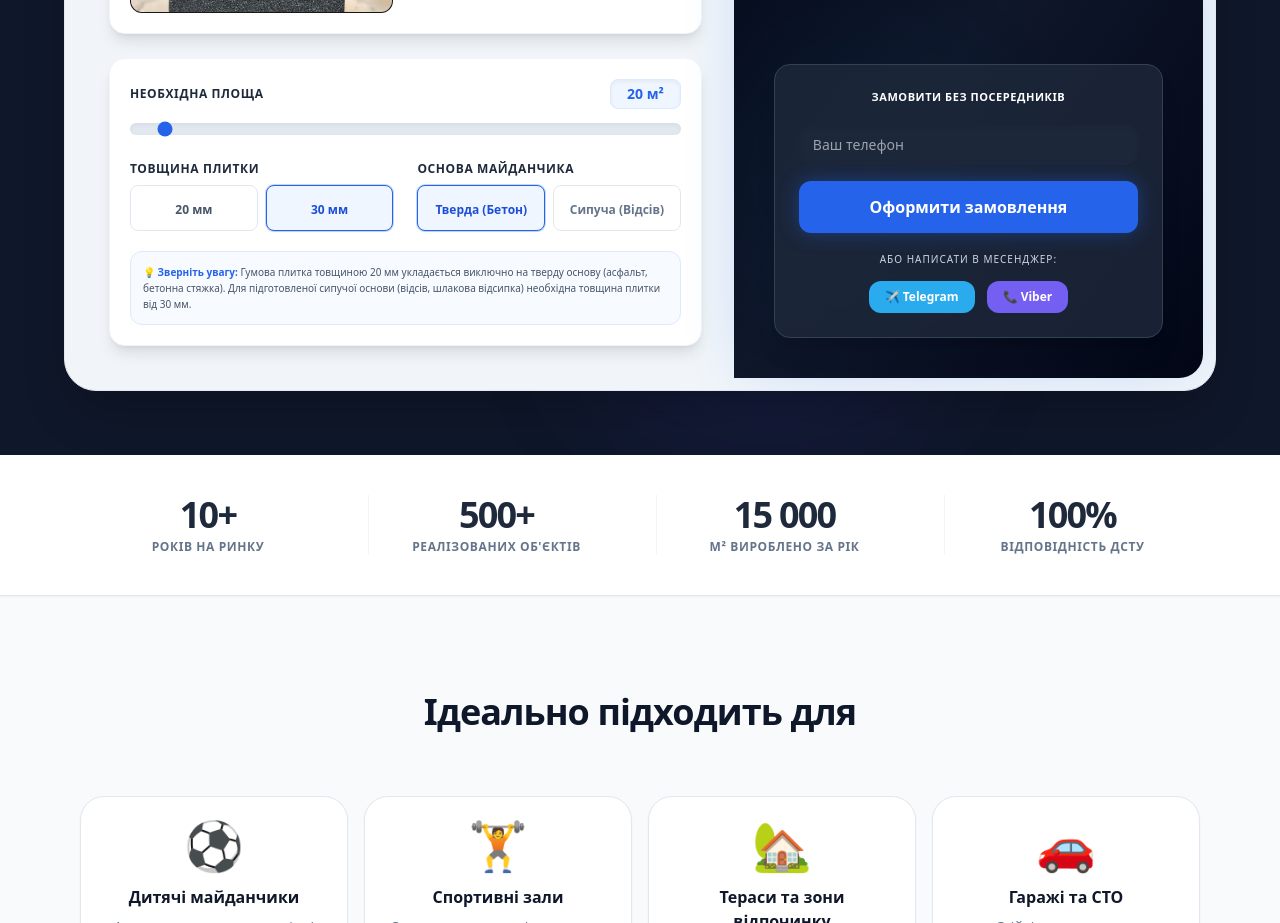
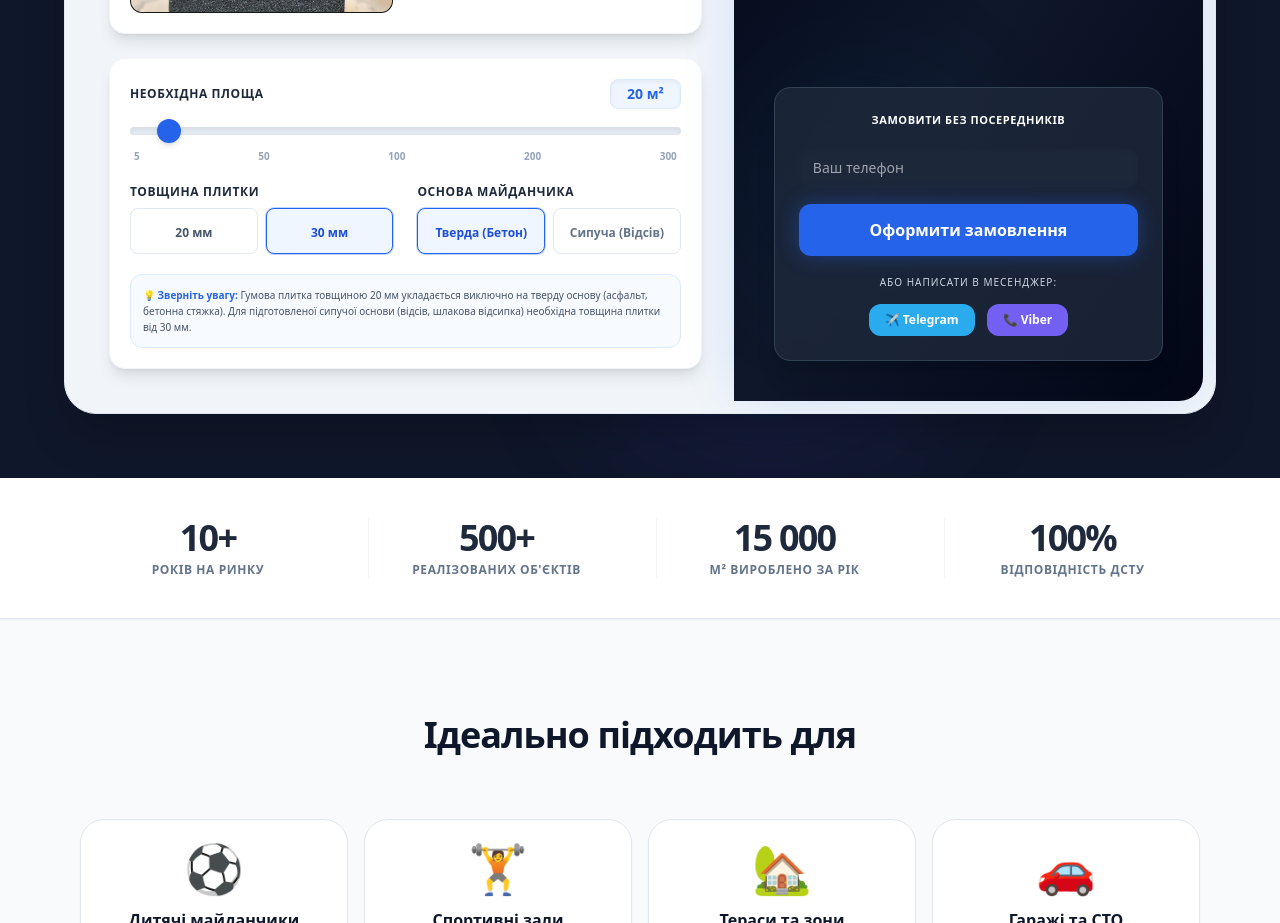
Before and after one commit to alex-calc/euroguma, a React (Vite) app: page / in a window 1280 px wide. Shown: the part 1460-2383 px from the top of the page. Built offline with nearby package versions, Linux system fonts and the light colour scheme.

Commit message:
feat: update range slider UI to match modern style

```diff
--- a/src/App.tsx
+++ b/src/App.tsx
@@ -520,8 +520,15 @@ export default function App() {
                     type="range" min="5" max="300" value={area}
                     aria-label={t('calc.areaLabel')}
                     onChange={(e) => setArea(Number(e.target.value))}
-                    className="w-full h-3 bg-slate-200 rounded-lg appearance-none cursor-pointer accent-blue-600 shadow-inner"
+                    className="w-full h-2 bg-slate-200 rounded-lg appearance-none cursor-pointer shadow-inner focus:outline-none focus:ring-2 focus:ring-blue-500/50 transition-all [&::-webkit-slider-thumb]:appearance-none [&::-webkit-slider-thumb]:w-6 [&::-webkit-slider-thumb]:h-6 [&::-webkit-slider-thumb]:bg-blue-600 [&::-webkit-slider-thumb]:rounded-full [&::-webkit-slider-thumb]:cursor-pointer [&::-webkit-slider-thumb]:shadow-md [&::-webkit-slider-thumb]:border-2 [&::-webkit-slider-thumb]:border-white hover:[&::-webkit-slider-thumb]:scale-110 [&::-moz-range-thumb]:w-6 [&::-moz-range-thumb]:h-6 [&::-moz-range-thumb]:bg-blue-600 [&::-moz-range-thumb]:rounded-full [&::-moz-range-thumb]:cursor-pointer [&::-moz-range-thumb]:shadow-md [&::-moz-range-thumb]:border-2 [&::-moz-range-thumb]:border-white hover:[&::-moz-range-thumb]:scale-110"
                   />
+                  <div className="flex justify-between px-1 mt-2 text-[10px] text-slate-400 font-bold">
+                    <span>5</span>
+                    <span>50</span>
+                    <span>100</span>
+                    <span>200</span>
+                    <span>300</span>
+                  </div>
                 </div>
 
                 <div className="grid grid-cols-2 gap-6">
```
